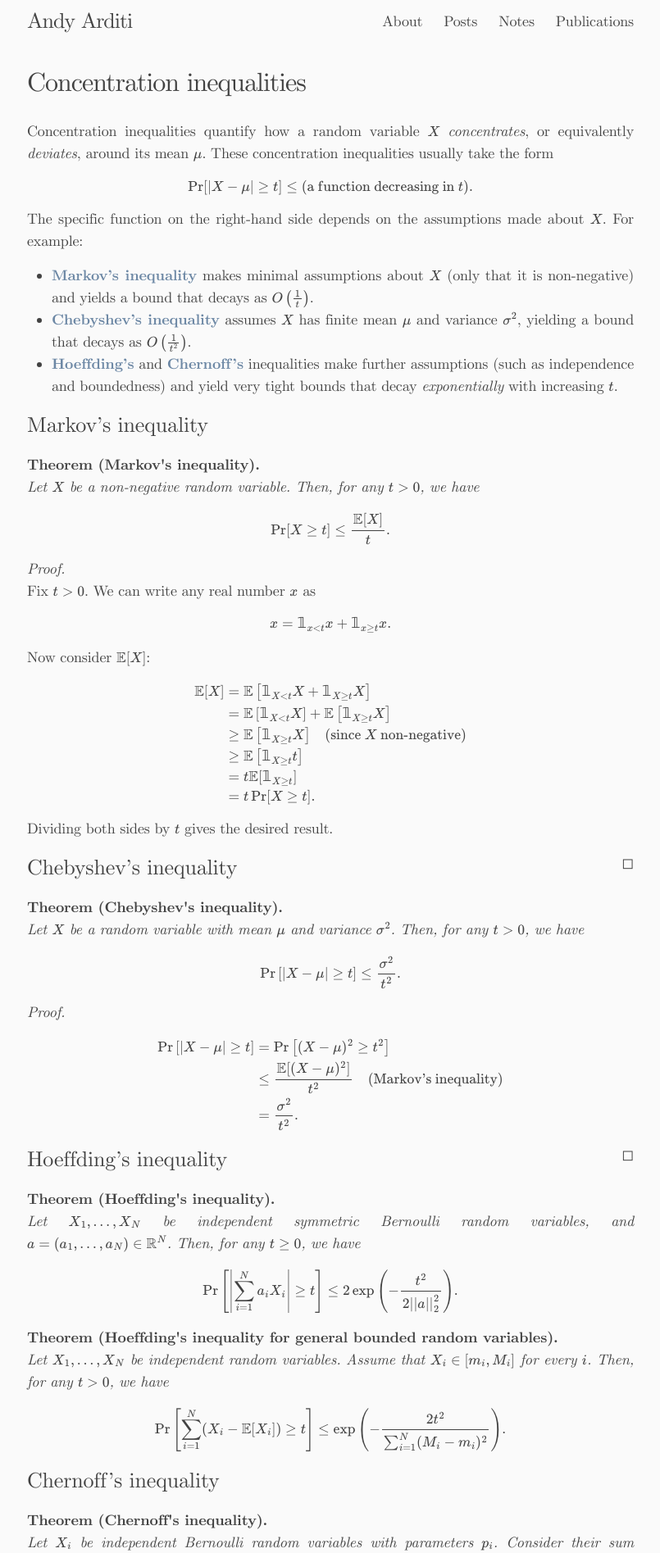
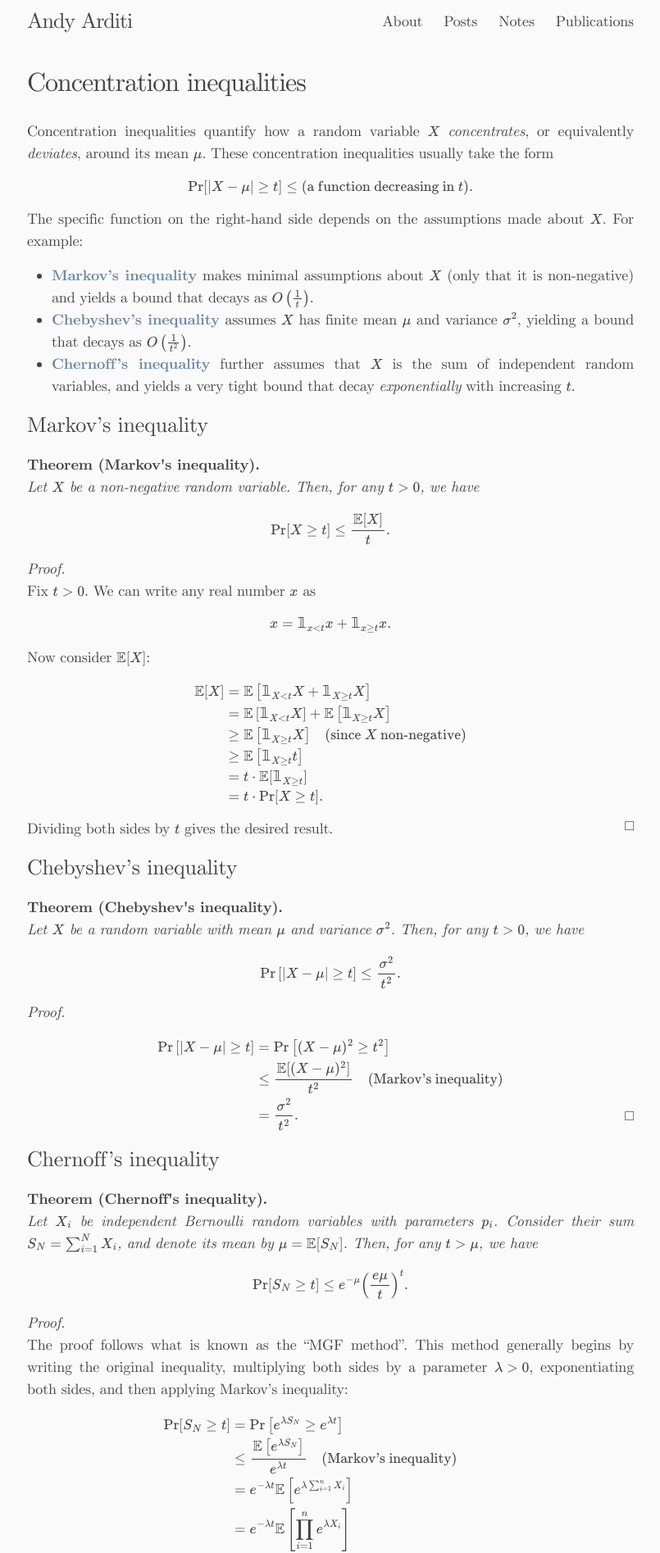
Before and after one commit to andyrdt/andyrdt.github.io, a Jekyll site: the page built from _notes/probability/concentration_inequalities.markdown, in a window 1280 px wide. Shown: the top 1895 px of the page at 82% size, without its empty margins (237-1042 px from the left). Built offline with Jekyll 4.4.1, drawn with Linux system fonts in a browser that asks for light colours; formulas are drawn with MathJax 3; some of the changed text lies outside the part shown.

Commit message:
chernoff proof

```diff
--- a/_notes/probability/concentration_inequalities.markdown
+++ b/_notes/probability/concentration_inequalities.markdown
@@ -15,8 +15,7 @@
 The specific function on the right-hand side depends on the assumptions made about $$X$$. For example:
 - [**Markov's inequality**](#markovs-inequality) makes minimal assumptions about $$X$$ (only that it is non-negative) and yields a bound that decays as $$O\left(\frac{1}{t}\right)$$.
 - [**Chebyshev's inequality**](#chebyshevs-inequality) assumes $$X$$ has finite mean $$\mu$$ and variance $$\sigma^2$$, yielding a bound that decays as $$O\left(\frac{1}{t^2}\right)$$.
-- [**Hoeffding's**](#hoeffdings-inequality) and [**Chernoff's**](#chernoffs-inequality) inequalities make further assumptions (such as independence and boundedness) and yield very tight bounds that decay *exponentially* with increasing $$t$$.
-
+- [**Chernoff's inequality**](#chernoffs-inequality) further assumes that $$X$$ is the sum of independent random variables, and yields a very tight bound that decay *exponentially* with increasing $$t$$.
 
 ### Markov's inequality
 
@@ -48,8 +47,8 @@
 &= \mathbb{E}\left[\unicode{x1D7D9}_{X<t}X\right] + \mathbb{E}\left[\unicode{x1D7D9}_{X \geq t}X\right] \\
 & \geq \mathbb{E}\left[\unicode{x1D7D9}_{X \geq t}X\right] \quad (\text{since } X \text{ non-negative})  \\
 & \geq \mathbb{E}\left[\unicode{x1D7D9}_{X \geq t}t\right] \\
-& = t \mathbb{E}[\unicode{x1D7D9}_{X \geq t}] \\
-& = t \Pr[X \geq t].
+& = t \cdot \mathbb{E}[\unicode{x1D7D9}_{X \geq t}] \\
+& = t \cdot \Pr[X \geq t].
 \end{align*}
 $$
 
@@ -81,38 +80,12 @@
 
 </div>
 
-### Hoeffding's inequality
-
-<div class="theorem" markdown="1" text="Hoeffding's inequality">
-Let $$X_1, \ldots, X_N$$ be independent symmetric Bernoulli random variables, and $$a = (a_1, \ldots, a_N) \in \mathbb{R}^N$$.
-Then, for any $$t \geq 0$$, we have
-
-$$
-\begin{align*}
-\Pr\left[\left|\sum_{i=1}^N a_i X_i\right| \geq t\right] & \leq 2 \exp\left(-\frac{t^2}{2 \left| \left| a \right| \right|_2^2}\right).
-\end{align*}
-$$
-
-</div>
-
-<div class="theorem" markdown="1" text="Hoeffding's inequality for general bounded random variables">
-Let $$X_1, \ldots, X_N$$ be independent random variables.
-Assume that $$X_i \in [m_i, M_i]$$ for every $$i$$.
-Then, for any $$t > 0$$, we have
-
-$$
-\Pr\left[\sum_{i=1}^{N}(X_i - \mathbb{E}[X_i]) \geq t\right] \leq \exp\left(-\frac{2t^2}{\sum_{i=1}^{N}(M_i - m_i)^2}\right).
-$$
-
-</div>
-
-
 ### Chernoff's inequality
 
 <div class="theorem" markdown="1" text="Chernoff's inequality">
 
 Let $$X_i$$ be independent Bernoulli random variables with parameters $$p_i$$.
-Consider their sum $$S_N = \sum_{i=1}^N X_i$$, and denote its mean by $$\mu_N = \mathbb{E}[S_N]$$.
+Consider their sum $$S_N = \sum_{i=1}^N X_i$$, and denote its mean by $$\mu = \mathbb{E}[S_N]$$.
 Then, for any $$t > \mu$$, we have
 
 $$
@@ -121,10 +94,77 @@
 
 </div>
 
+<div class="proof" markdown="1">
+The proof follows what is known as the "MGF method".
+This method generally begins by writing the original inequality, multiplying both sides by a parameter $$\lambda > 0$$, exponentiating both sides, and then applying Markov's inequality:
+
+$$
+\begin{align*}
+\Pr[S_N \geq t] & = \Pr\left[e^{\lambda S_N} \geq e^{\lambda t}\right] \\
+& \leq \frac{\mathbb{E}\left[e^{\lambda S_N}\right]}{e^{\lambda t}} \quad (\text{Markov's inequality}) \\
+& = e^{-\lambda t} \mathbb{E}\left[e^{\lambda \sum_{i=1}^{n} X_i}\right] \\
+& = e^{-\lambda t} \mathbb{E}\left[\prod_{i=1}^n e^{\lambda X_i}\right] \\
+& = e^{-\lambda t} \prod_{i=1}^n\mathbb{E}\left[e^{\lambda X_i}\right] \quad (X_i \text{ are independent}).
+\end{align*}
+$$
+
+Note that each term inside the product, $$\mathbb{E}\left[e^{\lambda X_i}\right]$$, is the *moment generating function* (MGF) of $$X_i$$.
+The problem now reduces to bounding these MGFs.
+Recall that $$X_i$$ is a Bernoulli random variable with parameter $$p_i$$.
+Thus, we can bound each MGF as follows:
+
+$$
+\begin{align*}
+\mathbb{E}\left[e^{\lambda X_i}\right] & = p(X_i=1) \cdot e^{\lambda (1)} + p(X_i=0) \cdot e^{\lambda (0)} \\
+&= p_i e^{\lambda} + (1-p_i) \\
+&= 1 + (e^{\lambda} - 1)p_i \\
+&\leq e^{(e^{\lambda} - 1)p_i} \quad (1 + x \leq e^x \text{ for all } x \in \mathbb{R}).
+\end{align*}
+$$
+
+Substituting this back into our previous inequality, we get
+
+$$
+\begin{align*}
+\Pr[S_N \geq t] &\leq e^{-\lambda t} \prod_{i=1}^n\mathbb{E}\left[e^{\lambda X_i}\right] \\
+&\leq e^{-\lambda t} \prod_{i=1}^n e^{(e^{\lambda} - 1)p_i} \\
+&= e^{-\lambda t} e^{\sum_{i=1}^n (e^{\lambda} - 1) p_i} \\
+&= e^{-\lambda t} e^{(e^{\lambda} - 1) \sum_{i=1}^n p_i} \\
+&= e^{-\lambda t} e^{(e^{\lambda} - 1) \mu}.
+\end{align*}
+$$
+
+Recall that $$\lambda > 0$$ is an arbitrary parameter.
+We can find the optimal $$\lambda$$ that minimizes the right-hand side by differentiating with respect to $$\lambda$$ and setting the derivative to zero:
+
+$$
+\begin{align*}
+\frac{d}{d\lambda} \left( e^{-\lambda t + (e^{\lambda} - 1) \mu} \right) &= 0 \\
+\iff \left( e^{-\lambda t + (e^{\lambda} - 1) \mu} \right) \left( - t + \mu e^\lambda \right) &= 0 \\
+\iff - t + \mu e^\lambda &= 0 \\
+\iff e^\lambda &= \frac{t}{\mu} \\
+\iff \lambda &= \ln\left(\frac{t}{\mu}\right).
+\end{align*}
+$$
+
+Substituting this optimal $$\lambda$$ back into our previous inequality, we get
+
+$$
+\begin{align*}
+\Pr[S_N \geq t] &\leq e^{-\lambda t} e^{(e^{\lambda} - 1) \mu} \\
+& = e^{-\ln\left(\frac{t}{\mu}\right) t} e^{\left(\frac{t}{\mu} - 1\right) \mu} \\
+& = \left(\frac{t}{\mu}\right)^{-t} e^{t -\mu}\\
+& = \left(\frac{\mu}{t}\right)^{t} e^{t} e^{-\mu}\\
+& = \left(\frac{e \mu}{t}\right)^{t} e^{- \mu}.
+\end{align*}
+$$
+
+</div>
+
 <div class="corollary" markdown="1" text="Relative Chernoff inequality">
 
 Let $$X_i$$ be independent Bernoulli random variables with parameters $$p_i$$.
-Consider their sum $$S_N = \sum_{i=1}^N X_i$$, and denote its mean by $$\mu_N = \mathbb{E}[S_N]$$.
+Consider their sum $$S_N = \sum_{i=1}^N X_i$$, and denote its mean by $$\mu = \mathbb{E}[S_N]$$.
 Then, for any $$\delta > 0$$, we have
 
 $$
@@ -205,6 +245,8 @@
 </div>
 </details>
 
+This concludes the proof.
+
 </div>
 ### Sources
-- High-Dimensional Probability: An Introduction with Applications in Data Science - Roman Vershynin, 2018
+- [High-Dimensional Probability: An Introduction with Applications in Data Science](https://www.math.uci.edu/~rvershyn/papers/HDP-book/HDP-book.html) - Roman Vershynin, 2018
--- a/assets/main.scss
+++ b/assets/main.scss
@@ -86,14 +86,17 @@
     display: block;
     margin: 12px 0;
     font-style: normal;
+    position: relative;
 }
 .proof:before {
     content: "Proof.";
     font-style: italic;
 }
 .proof:after {
-    content: "\25FB";
-    float:right;
+    content: "□";
+    position: absolute;
+    right: 0;
+    bottom: 0.2em;
 }
 
 .collapsible {
@@ -102,11 +105,16 @@
     background-color: darken($background-color, 3%);
     border-radius: 3px;
     box-shadow: 0 1px 2px rgba(0,0,0,0.05);
+    max-width: 100%;
+    box-sizing: border-box;
+    overflow-x: hidden;
 
     summary {
         cursor: pointer;
         user-select: none;
         color: lighten($text-color, 20%);
+        width: 100%;
+        box-sizing: border-box;
 
         &:hover {
             opacity: 0.8;
@@ -120,7 +128,22 @@
     }
 
     .content {
-        padding: 0 1em;
+        padding: 0 0.5em;
+        max-width: 100%;
+        overflow-x: auto;
+    }
+
+    @include media-query($on-palm) {
+        padding: 0.5em;
+        width: 100%;
+
+        summary {
+            line-height: 1.4;
+        }
+
+        .content {
+            padding: 0;
+        }
     }
 }
 
```
